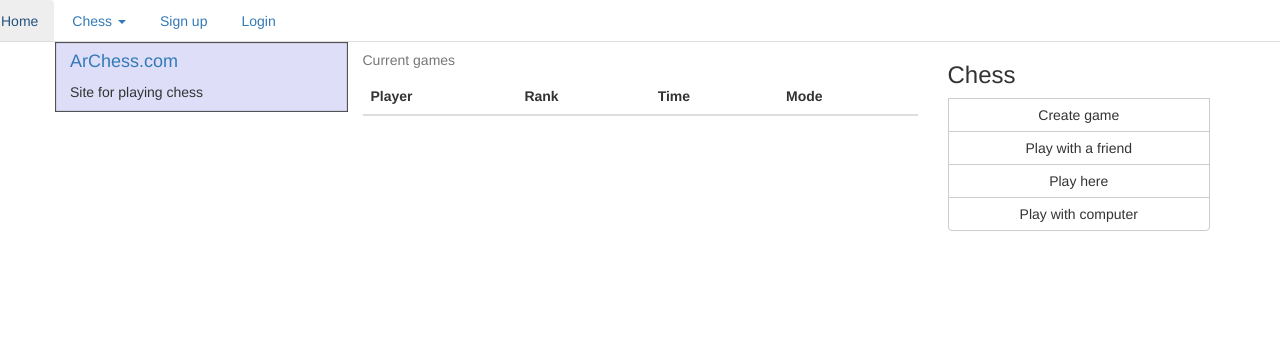
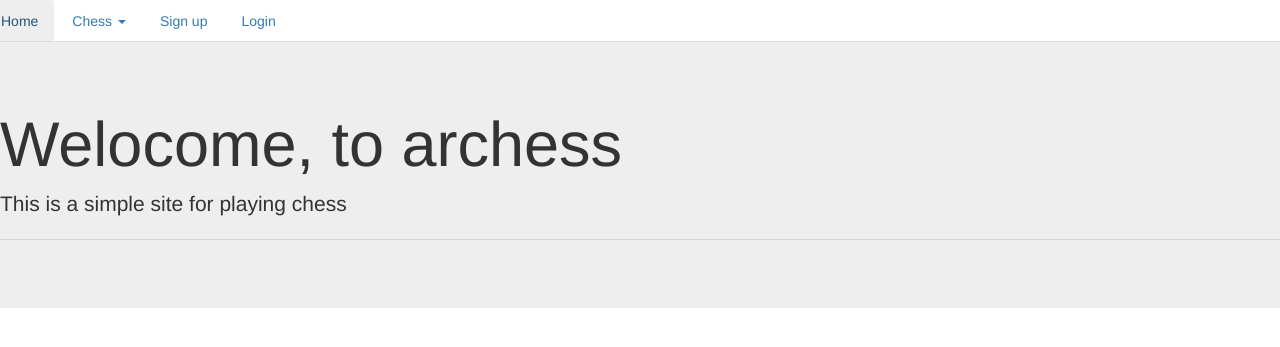
Before and after one commit to Art17/ArChess, a Django app: page / in a window 1280 px wide. Shown: the top 347 px of the page. Run offline with Django 3.2, Linux system fonts and the light colour scheme; lists and menus that the app fills with data are empty; some libraries are stand-ins or nearby versions.

Commit message:
final fiasko

```diff
--- a/archess/static/js/chess/add_boards.js
+++ b/archess/static/js/chess/add_boards.js
@@ -17,7 +17,7 @@ var addBoards = function() {
         onChange: function() {
             console.log('drop');
             console.log(board.position());
-            $start_pos.val(board.fen())
+            $start_pos.val(board.fen()).trigger('input')
         }
     });
 
--- a/archess/templates/base.html
+++ b/archess/templates/base.html
@@ -8,8 +8,8 @@
     <title>{% block title %}{% endblock %}</title>
 
     <script src="{% static 'js/jquery-3.1.1.min.js' %}"></script>
-    {% bootstrap_css %}
-    {% bootstrap_javascript %}
+    <link rel="stylesheet" href="{% static 'bootstrap/css/bootstrap.min.css' %}">
+    <script src="{% static 'bootstrap/js/bootstrap.min.js' %}"></script>
 
     {% block chessstyles %}
     {% endblock %}
--- a/archess/templates/base_nav.html
+++ b/archess/templates/base_nav.html
@@ -13,8 +13,6 @@
             <ul class = "dropdown-menu">
                <li><a href = "/play-with-computer/">Play with computer</a></li>
                 <li><a href = "/play-here/">Play here</a></li>
-                <li><a href = "/create-game/">Create game</a></li>
-                <li><a href = "/play-with-friend/">Play with a friend</a></li>
             </ul>
          </li>
             {% if user.is_authenticated %}
--- a/archess/templates/home.html
+++ b/archess/templates/home.html
@@ -4,39 +4,9 @@
     Home page
 {% endblock %}
 {% block content %}
-    <div class="container">
-        <div class="row voffset2">
-              <div class = "col-xs-6 col-sm-3" style = "background-color: #dedef8;
-                 box-shadow: inset 1px -1px 1px #444, inset -1px 1px 1px #444;">
-                  <h4><a href="/">ArChess.com</a></h4>
-                  <p>Site for playing chess</p>
-                   </div>
-
-            <div class="col-sm-6">
-                <table class = "table">
-                   <caption>Current games</caption>
-
-                   <thead>
-                      <tr>
-                         <th>Player</th>
-                         <th>Rank</th>
-                          <th>Time</th>
-                          <th>Mode</th>
-                      </tr>
-                   </thead>
-
-                   <tbody>
-                   </tbody>
-
-                </table>
-            </div>
-            <div class = "btn-group-vertical col-sm-3">
-                <h3>Chess</h3>
-               <button type = "button" class = "btn btn-default" onclick="location.href='create-game/';">Create game</button>
-               <button type = "button" class = "btn btn-default" onclick="location.href='play-with-friend/';">Play with a friend</button>
-                <button type = "button" class = "btn btn-default" onclick="location.href='play-here/';">Play here</button>
-                <button type = "button" class = "btn btn-default" onclick="location.href='play-with-computer/';">Play with computer</button>
-            </div>
-        </div>
+    <div class="jumbotron">
+      <h1 class="display-3">Welocome, to archess</h1>
+      <p class="lead">This is a simple site for playing chess</p>
+      <hr class="my-2">
     </div>
 {% endblock %}
```
Also changed, not shown: archess/static/js/chess/play_here.js (+5 -14 lines), archess/static/js/chess/play_with_computer.js (+4 -16 lines), archess/static/js/task.js (+5 -10 lines), archess/templates/user_profile.html (+0 -7 lines), archess/media/avatars/3_hfqlXgU.jpg (added).
